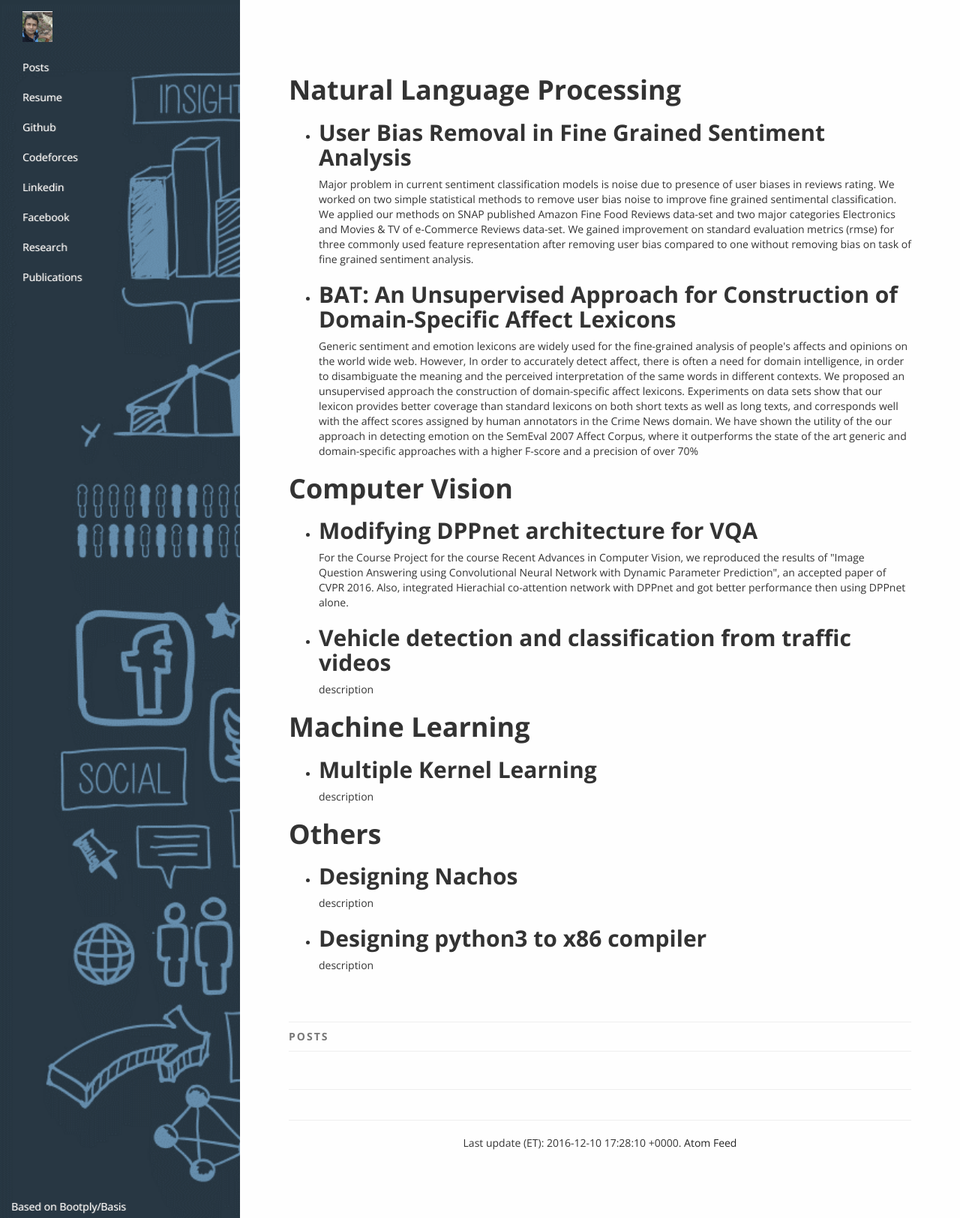
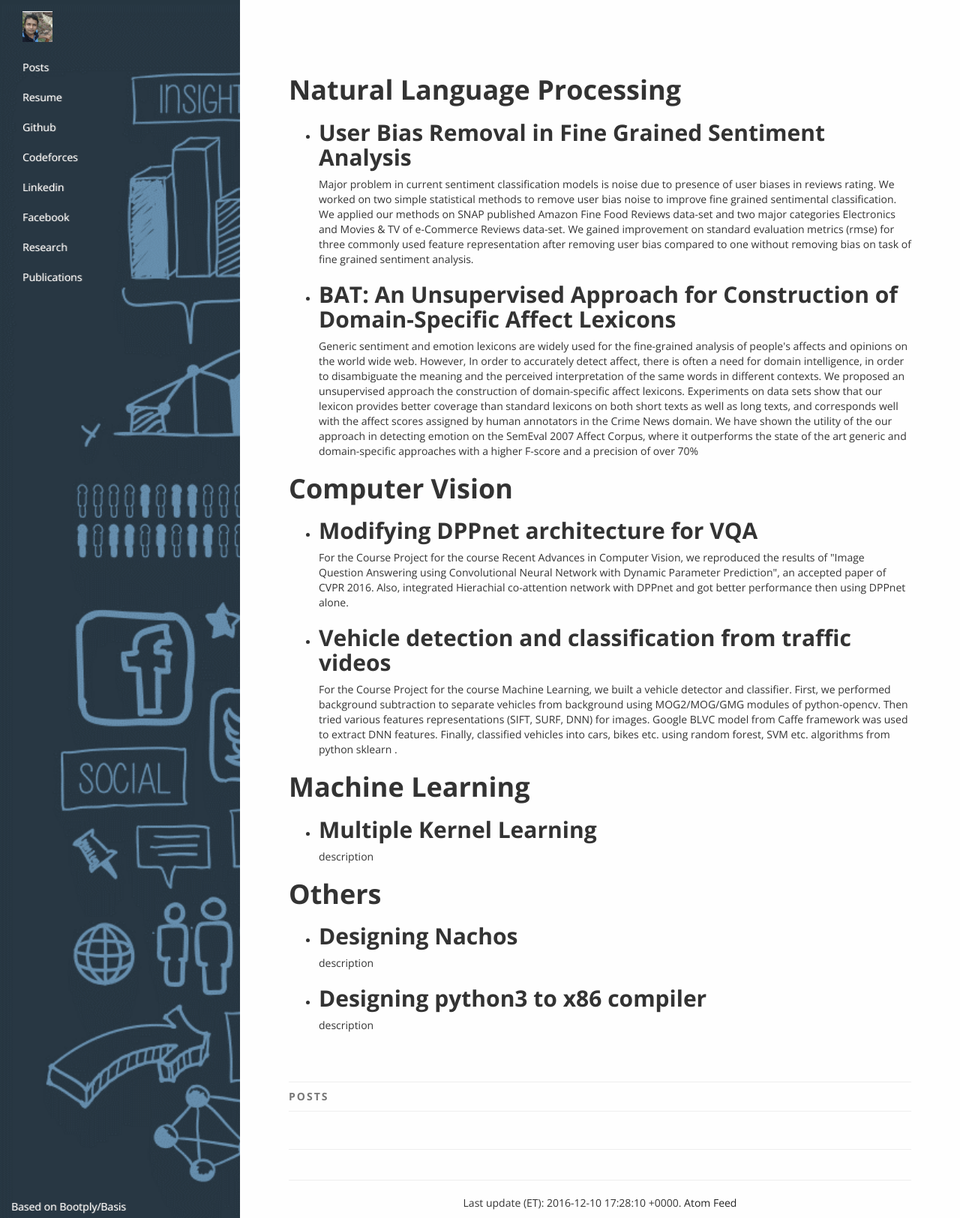
Before and after one commit to vgupta123/warahul.github.io, a Jekyll site: the page built from research.html, in a window 1280 px wide. Shown: the whole page at 75% size. Built offline with Jekyll 4.4.1, drawn with Linux system fonts in a browser that asks for light colours; nearby versions of some CDN libraries.

Commit message:
Update _config.yml

```diff
--- a/_config.yml
+++ b/_config.yml
@@ -45,7 +45,7 @@ research:
       - name: Vehicle detection and classification from traffic videos
         # url: http://jmlr.org/papers/v14/tulabandhula13a.html
         text: |
-         description
+         For the Course Project for the course Machine Learning, we built a vehicle detector and classifier. First, we performed background subtraction to separate vehicles from background using MOG2/MOG/GMG modules of python-opencv. Then tried various features representations (SIFT, SURF, DNN) for images. Google BLVC model from Caffe framework was used to extract DNN features. Finally, classified vehicles into cars, bikes etc. using random forest, SVM etc. algorithms from python sklearn .
   - text: Machine Learning
     elements:
       - name: Multiple Kernel Learning
```
